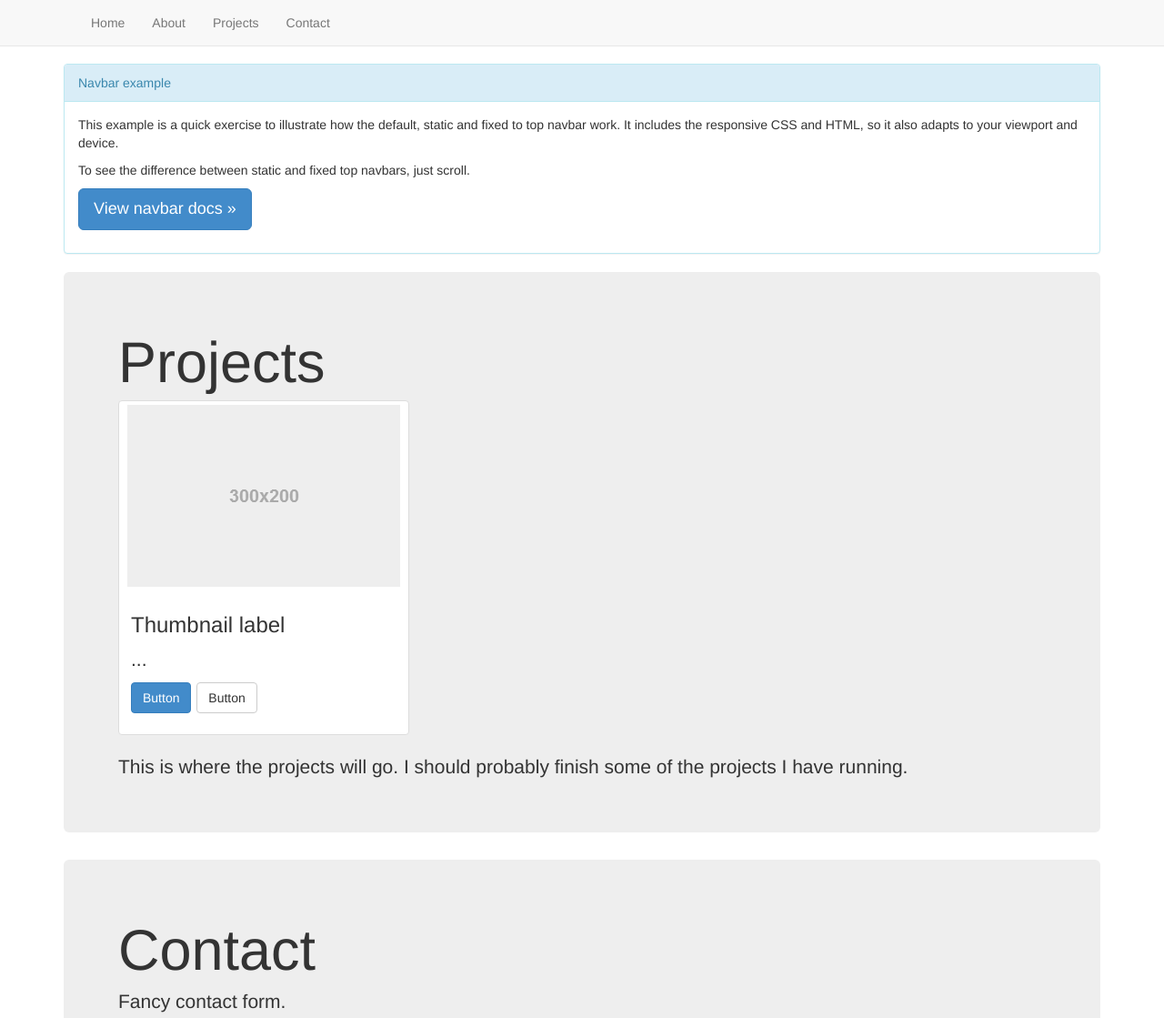
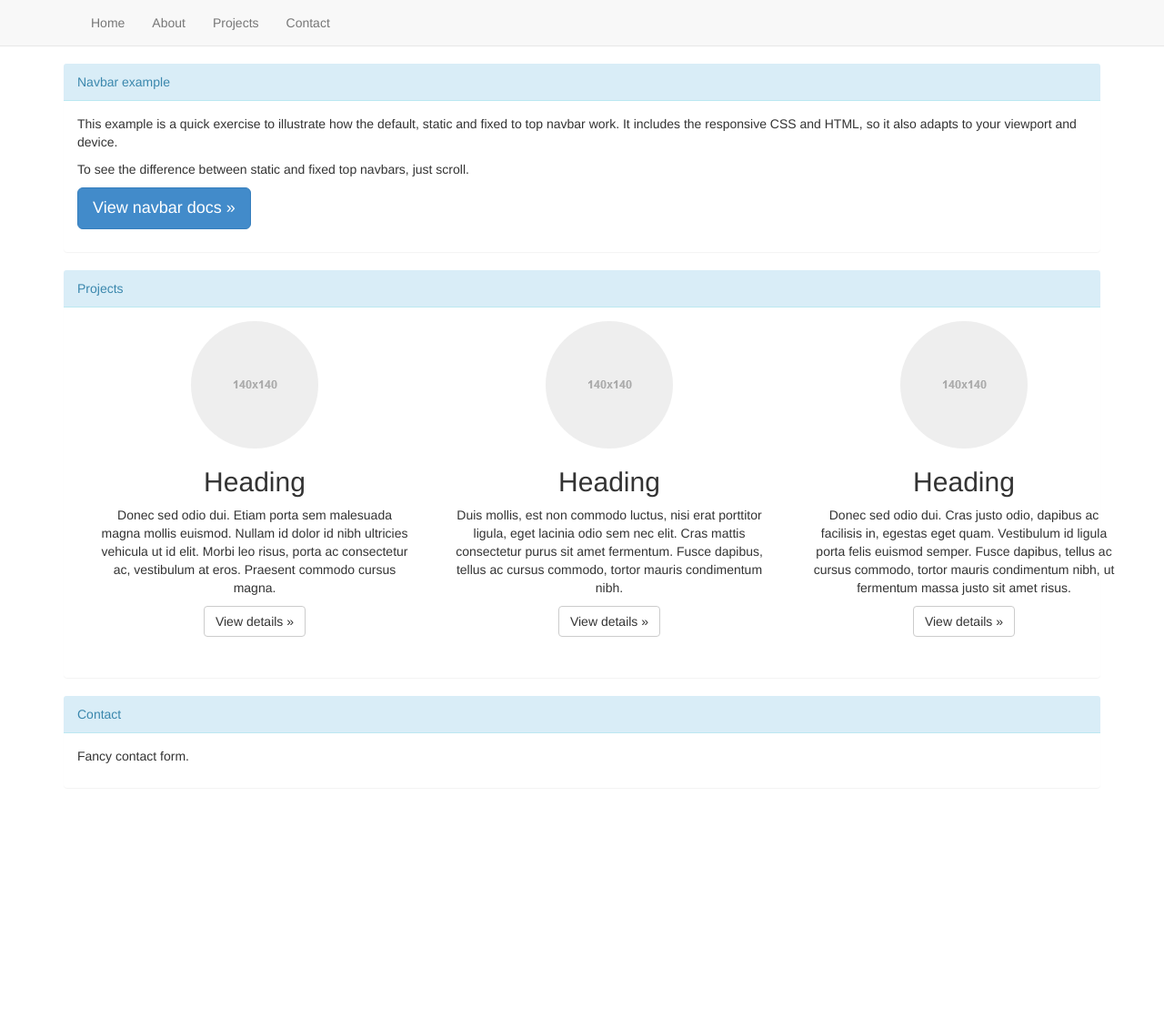
Before and after one commit to JLoyed/bootstrapSite, a plain HTML site: page index.html in a window 1280 px wide. Shown: the top 1119 px of the page at 91% size. Drawn offline with nearby package versions, Linux system fonts and the light colour scheme.

Commit message:
added new Projects template, removed border from panel-body

```diff
--- a/index.html
+++ b/index.html
@@ -63,7 +63,8 @@
     </div>
   </nav>
 <br />
-    <div class="container data-spy="scroll" data-target="#navbar">
+
+    <div class="container" data-spy="scroll" data-target="#navbar">
 
       <!-- Main component for a primary marketing message or call to action -->
       <div id="about" class="panel panel-info">
@@ -79,26 +80,45 @@
         </div>
       </div>
 
-      <div id="projects" class="jumbotron">
-        <h1>Projects</h1>
-        <div class="row">
-          <div class="col-sm-6 col-md-4">
-            <div class="thumbnail">
-              <img src="images/300x200.png">
-              <div class="caption">
-                <h3>Thumbnail label</h3>
-                <p>...</p>
-                <p><a href="#" class="btn btn-primary" role="button">Button</a> <a href="#" class="btn btn-default" role="button">Button</a></p>
-              </div>
-            </div>
-          </div>
+      <div id="projects" class="panel panel-info">
+        <div class="panel-heading">
+          Projects
         </div>
-        <p>This is where the projects will go. I should probably finish some of the projects I have running.</p>
+        <div class="panel-body">
+          <div class="container marketing">
+
+      <!-- Three columns of text below the carousel -->
+      <div class="row">
+        <div class="col-lg-4">
+          <img class="img-circle" src="images/140x140-circle.png" alt="Generic placeholder image">
+          <h2>Heading</h2>
+          <p>Donec sed odio dui. Etiam porta sem malesuada magna mollis euismod. Nullam id dolor id nibh ultricies vehicula ut id elit. Morbi leo risus, porta ac consectetur ac, vestibulum at eros. Praesent commodo cursus magna.</p>
+          <p><a class="btn btn-default" href="#" role="button">View details &raquo;</a></p>
+        </div><!-- /.col-lg-4 -->
+        <div class="col-lg-4">
+          <img class="img-circle" src="images/140x140-circle.png" alt="Generic placeholder image">
+          <h2>Heading</h2>
+          <p>Duis mollis, est non commodo luctus, nisi erat porttitor ligula, eget lacinia odio sem nec elit. Cras mattis consectetur purus sit amet fermentum. Fusce dapibus, tellus ac cursus commodo, tortor mauris condimentum nibh.</p>
+          <p><a class="btn btn-default" href="#" role="button">View details &raquo;</a></p>
+        </div><!-- /.col-lg-4 -->
+        <div class="col-lg-4">
+          <img class="img-circle" src="images/140x140-circle.png" alt="Generic placeholder image">
+          <h2>Heading</h2>
+          <p>Donec sed odio dui. Cras justo odio, dapibus ac facilisis in, egestas eget quam. Vestibulum id ligula porta felis euismod semper. Fusce dapibus, tellus ac cursus commodo, tortor mauris condimentum nibh, ut fermentum massa justo sit amet risus.</p>
+          <p><a class="btn btn-default" href="#" role="button">View details &raquo;</a></p>
+        </div><!-- /.col-lg-4 -->
+      </div><!-- /.row -->
+        </div>
       </div>
-
-      <div id="contact" class="jumbotron">
-        <h1>Contact</h1>
-        <p>Fancy contact form.</p>
+    </div>
+      <div id="contact" class="panel panel-info">
+        <div class="panel-heading">
+          Contact
+        </div>
+        <div class="panel-body">
+          <p>Fancy contact form.</p>
+          <div class="container marketing">
+        </div>
       </div>
 
     </div> <!-- /container -->
```
Also changed, not shown: css/bootstrap.css, images/140x140-circle.png (added).
